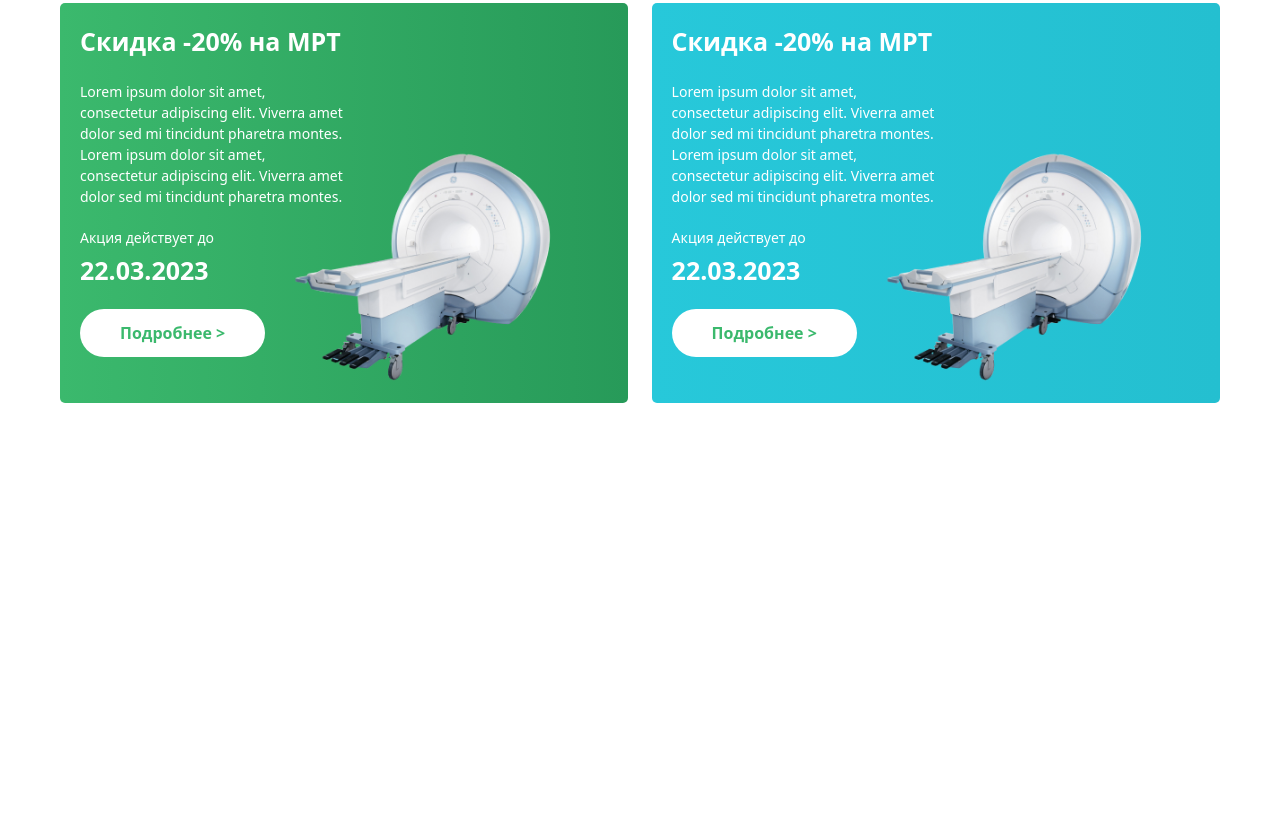
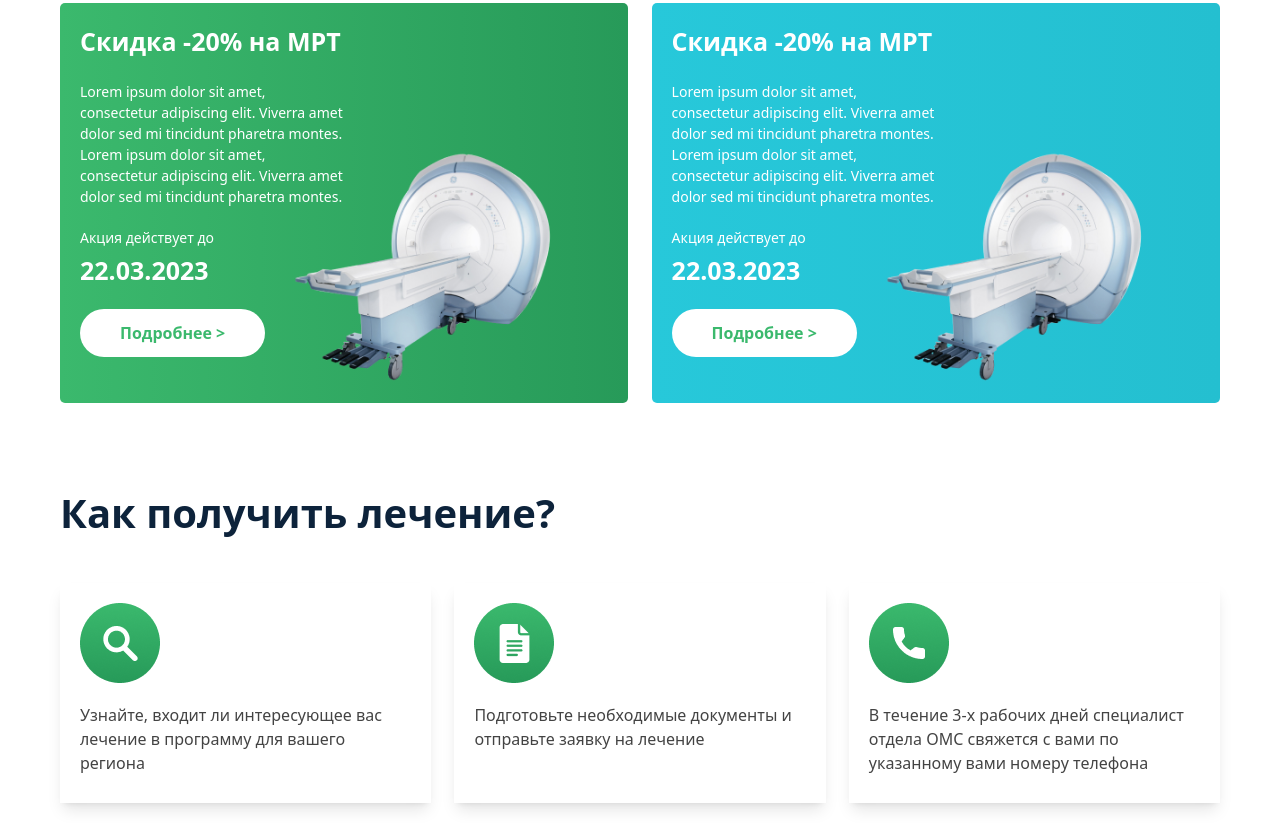
Before and after one commit to MuhammadRahmatulloev/Your-Doctor-Here, a website: page index.html in a window 1280 px wide. Shown: the part 350-1173 px from the top of the page. Before the commit the page ends 800 px from the top, so only its background shows below. Drawn offline with Linux system fonts and the light colour scheme.

Commit message:
Как получить лечение?-section created

```diff
--- a/index.html
+++ b/index.html
@@ -77,6 +77,23 @@
                 </div>
             </div>
         </section>
+        <section class="max-w-300 m-auto mt-10 p-5 flex flex-col gap-10">
+            <h1 class="font-bold text-[40px] text-[#0D233B]">Как получить лечение?</h1>
+            <div class="flex flex-col gap-5 lg:gap-0 lg:flex-row lg:justify-between">
+                <div class="w-full lg:w-[32%] h-55 gap-5 flex flex-col p-5 shadow-lg items-start">
+                    <img src="./src/images/kak1.png" alt="">
+                    <p class="text-[#434343] text-[16px]">Узнайте, входит ли интересующее вас лечение в программу для вашего региона</p>
+                </div>
+                <div class="w-full lg:w-[32%] h-55 gap-5 flex flex-col p-5 shadow-lg items-start">
+                    <img src="./src/images/kak2.png" alt="">
+                    <p class="text-[#434343] text-[16px]">Подготовьте необходимые документы и отправьте заявку на лечение</p>
+                </div>
+                <div class="w-full lg:w-[32%] h-55 gap-5 flex flex-col p-5 shadow-lg items-start">
+                    <img src="./src/images/kak3.png" alt="">
+                    <p class="text-[#434343] text-[16px]">В течение 3-х рабочих дней специалист отдела ОМС свяжется с вами по указанному вами номеру телефона</p>
+                </div>
+            </div>
+        </section>
     </main>
 </body>
 </html>
```
Also changed, not shown: src/images/kak1.png (added), src/images/kak2.png (added), src/images/kak3.png (added), src/output.css.
